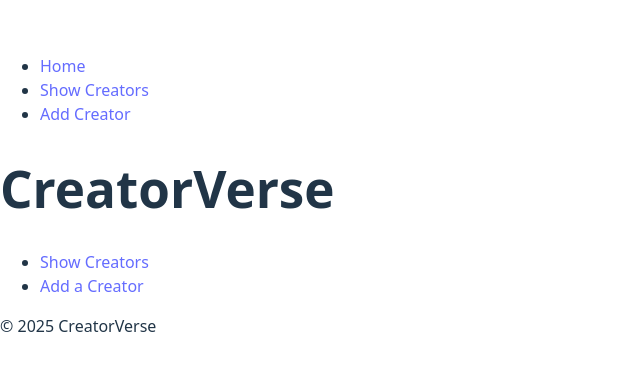
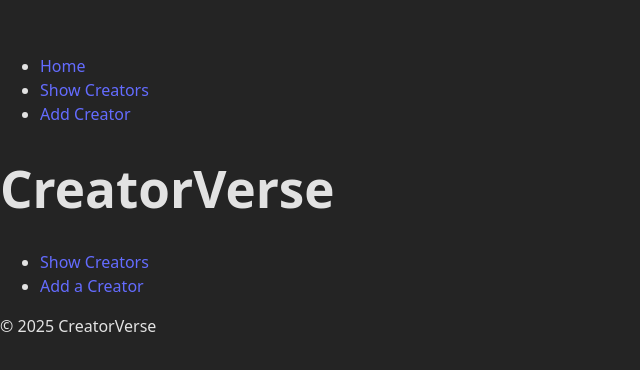
Before and after one commit to Ian-Acosta2330/creatorverse, a React (Vite) app: page / in a window 1280 px wide. Shown: the part 204-574 px from the top of the page, without its empty margins (0-640 px from the left). Built offline with nearby package versions, Linux system fonts and the light colour scheme.

Commit message:
slowly adding picocss...

```diff
--- a/index.html
+++ b/index.html
@@ -3,6 +3,8 @@
   <head>
     <meta charset="UTF-8" />
     <link rel="icon" type="image/svg+xml" href="/src/assets/SomeIcon.svg" />
+    <link rel="stylesheet" href="css/pico.min.css">
+    <meta name="color-scheme" content="light dark">
     <meta name="viewport" content="width=device-width, initial-scale=1.0" />
     <title>CreatorVerse 🌌</title>
   </head>
--- a/package.json
+++ b/package.json
@@ -10,6 +10,7 @@
     "preview": "vite preview"
   },
   "dependencies": {
+    "@picocss/pico": "^2.1.1",
     "@supabase/supabase-js": "^2.56.0",
     "react": "^19.1.1",
     "react-dom": "^19.1.1",
--- a/src/App.jsx
+++ b/src/App.jsx
@@ -1,4 +1,4 @@
-import CreatorCard from './components/CreatorCard.jsx'
+import Top from './components/Top.jsx'
 import Footer from './components/Footer.jsx'
 import Home from './pages/Home.jsx';
 import Nav from "./components/Nav";
@@ -6,7 +6,7 @@ import Nav from "./components/Nav";
 function App() {
   return(
     <>
-      <CreatorCard/>
+      <Top/>
       <Home/>
       <Footer />
     </>
--- a/src/index.css
+++ b/src/index.css
@@ -42,7 +42,7 @@ button {
   font-size: 1em;
   font-weight: 500;
   font-family: inherit;
-  background-color: #1a1a1a;
+  background-color: grey;
   cursor: pointer;
   transition: border-color 0.25s;
 }
@@ -54,7 +54,7 @@ button:focus-visible {
   outline: 4px auto -webkit-focus-ring-color;
 }
 
-@media (prefers-color-scheme: light) {
+@media (prefers-color-scheme: dark) {
   :root {
     color: #213547;
     background-color: #ffffff;
```
Also changed, not shown: src/components/Top.jsx (renamed from src/components/CreatorCard.jsx), 1 other file (tests, documents, lock files or other folders).
